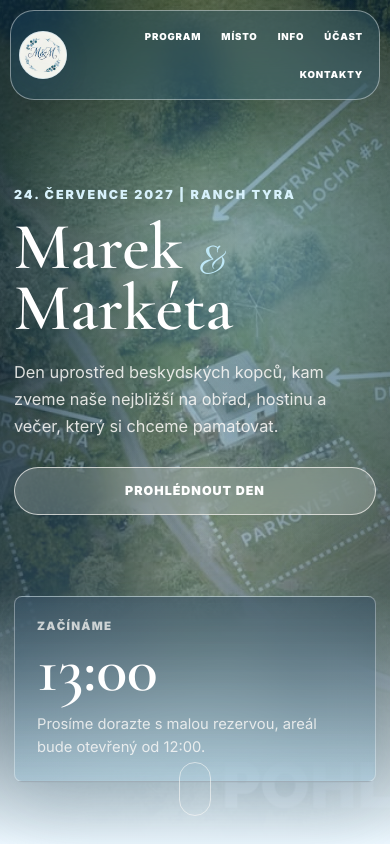
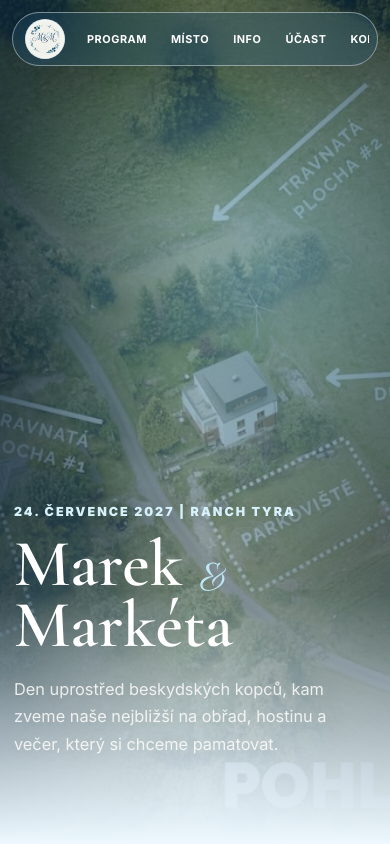
Before and after one commit to saolinek/Svatebni_pozvanka, a website: page index.html in a window 390 px wide. Shown: the top 844 px of the page. Drawn offline with nearby package versions, Linux system fonts and the light colour scheme.

Commit message:
Fix map layout alignment on PC/mobile and style header navigation

```diff
--- a/index.html
+++ b/index.html
@@ -28,6 +28,7 @@
       </nav>
     </header>
 
+
     <main>
       <section class="hero" id="uvod" data-theme="dark" data-section>
         <div class="hero__media" aria-hidden="true">
@@ -45,18 +46,7 @@
             Den uprostřed beskydských kopců, kam zveme naše nejbližší na obřad,
             hostinu a večer, který si chceme pamatovat.
           </p>
-          <div class="hero__actions reveal-up" style="--delay: 270ms">
-            <a class="button button--light" href="#program">Prohlédnout den</a>
-          </div>
         </div>
-        <aside class="hero-card reveal-up" style="--delay: 360ms" aria-label="Rychlé informace">
-          <span>Začínáme</span>
-          <strong>13:00</strong>
-          <p>Prosíme dorazte s malou rezervou, areál bude otevřený od 12:00.</p>
-        </aside>
-        <a class="scroll-cue" href="#pozvani" aria-label="Pokračovat na pozvání">
-          <span></span>
-        </a>
       </section>
 
       <section class="section intro-section" id="pozvani" data-section data-reveal>
--- a/script.js
+++ b/script.js
@@ -154,8 +154,14 @@ if (sections.length && navLinks.length) {
 
       header?.setAttribute("data-theme", theme);
       navLinks.forEach((link) => {
-        link.classList.toggle("is-active", link.getAttribute("href") === `#${id}`);
+        const isActive = link.getAttribute("href") === `#${id}`;
+        link.classList.toggle("is-active", isActive);
+        if (isActive) {
+          link.scrollIntoView({ behavior: "smooth", block: "nearest", inline: "center" });
+        }
       });
+
+
     },
     {
       rootMargin: "-28% 0px -58% 0px",
--- a/styles.css
+++ b/styles.css
@@ -120,6 +120,8 @@ img {
 .brand:hover img {
   transform: scale(1.06);
 }
+
+
 
 nav {
   display: flex;
@@ -633,7 +635,10 @@ p {
 
 .location-media {
   position: relative;
-  min-height: 570px;
+  display: flex;
+  flex-direction: column;
+  align-items: flex-end;
+  gap: 24px;
 }
 
 .location-media figure {
@@ -665,13 +670,9 @@ p {
 .photo-frame,
 .map-frame,
 .embed-frame {
-  position: absolute;
-}
-
-.photo-frame {
-  top: 0;
-  right: 0;
-  width: min(520px, 88%);
+  position: relative;
+  width: 100%;
+  max-width: 520px;
 }
 
 .photo-frame img {
@@ -681,9 +682,6 @@ p {
 }
 
 .map-frame {
-  left: 0;
-  top: 226px;
-  width: min(460px, 80%);
   transform: rotate(-2.5deg);
 }
 
@@ -694,11 +692,7 @@ p {
 }
 
 .embed-frame {
-  left: 0;
-  bottom: 0;
-  width: min(420px, 76%);
   aspect-ratio: 16 / 10;
-  transform: rotate(-1.4deg);
   background:
     linear-gradient(135deg, rgba(248, 252, 255, 0.72), rgba(127, 194, 227, 0.2)),
     repeating-linear-gradient(45deg, rgba(76, 140, 175, 0.09) 0 1px, transparent 1px 16px),
@@ -915,7 +909,7 @@ footer p {
   }
 
   .location-media {
-    min-height: 620px;
+    min-height: auto;
   }
 
   .info-grid {
@@ -925,6 +919,77 @@ footer p {
   .rsvp-panel {
     grid-template-columns: 1fr;
   }
+
+  .site-header {
+    top: 16px;
+    left: 50%;
+    transform: translateX(-50%);
+    width: calc(100% - 32px);
+    max-width: 500px;
+    min-height: 52px;
+    padding: 6px 8px 6px 12px;
+    border: 1px solid rgba(255, 255, 255, 0.42);
+    border-radius: 999px;
+    background: rgba(31, 78, 111, 0.32);
+    color: var(--white);
+    box-shadow: 0 12px 40px rgba(0, 0, 0, 0.16);
+    backdrop-filter: blur(20px);
+    -webkit-backdrop-filter: blur(20px);
+    display: flex;
+    align-items: center;
+    justify-content: space-between;
+    gap: 12px;
+    z-index: 100;
+  }
+
+  .site-header.is-scrolled,
+  .site-header[data-theme="light"] {
+    border-color: rgba(23, 50, 72, 0.12) !important;
+    background: rgba(248, 252, 255, 0.84) !important;
+    color: var(--ink) !important;
+    box-shadow: 0 12px 32px rgba(39, 33, 23, 0.1) !important;
+    backdrop-filter: blur(20px) !important;
+    -webkit-backdrop-filter: blur(20px) !important;
+  }
+
+  .site-header nav {
+    display: flex;
+    align-items: center;
+    gap: 4px;
+    overflow-x: auto;
+    white-space: nowrap;
+    -webkit-overflow-scrolling: touch;
+    scrollbar-width: none; /* Firefox */
+    padding-right: 4px;
+  }
+
+  .site-header nav::-webkit-scrollbar {
+    display: none; /* Chrome/Safari */
+  }
+
+  .site-header nav a {
+    min-height: 36px;
+    padding: 0 10px;
+    font-size: 0.68rem;
+    font-weight: 700;
+    letter-spacing: 0.05em;
+    flex-shrink: 0;
+  }
+
+  .brand {
+    display: flex;
+    align-items: center;
+    min-width: auto;
+    flex-shrink: 0;
+  }
+
+  .brand img {
+    width: 40px;
+    height: 40px;
+    border-radius: 50%;
+    object-fit: cover;
+    box-shadow: inset 0 0 0 1px rgba(127, 194, 227, 0.24), 0 4px 12px rgba(31, 74, 105, 0.12);
+  }
 }
 
 @media (max-width: 700px) {
@@ -933,34 +998,8 @@ footer p {
   }
 
   .site-header {
-    top: 10px;
-    width: min(100% - 20px, 560px);
-    align-items: center;
-    border-radius: 24px;
-    gap: 8px;
-    padding: 8px;
-  }
-
-  .brand {
-    min-width: 48px;
-  }
-
-  .brand img {
-    width: 48px;
-    height: 48px;
-  }
-
-  nav {
-    flex-wrap: wrap;
-    justify-content: flex-end;
-    max-width: 250px;
-    gap: 4px;
-    font-size: 0.6rem;
-  }
-
-  nav a {
-    min-height: 34px;
-    padding: 0 8px;
+    top: 12px;
+    width: calc(100% - 24px);
   }
 
   .hero {
@@ -1072,6 +1111,7 @@ footer p {
     position: relative;
     inset: auto;
     width: 100%;
+    max-width: none;
     transform: none;
   }
 
```
